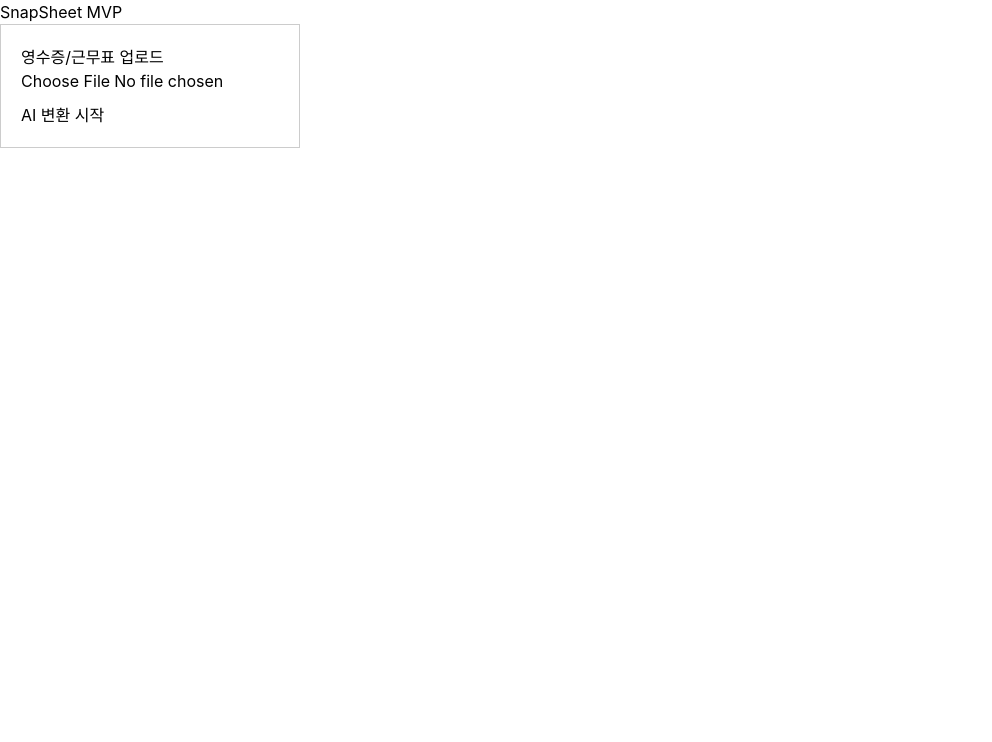
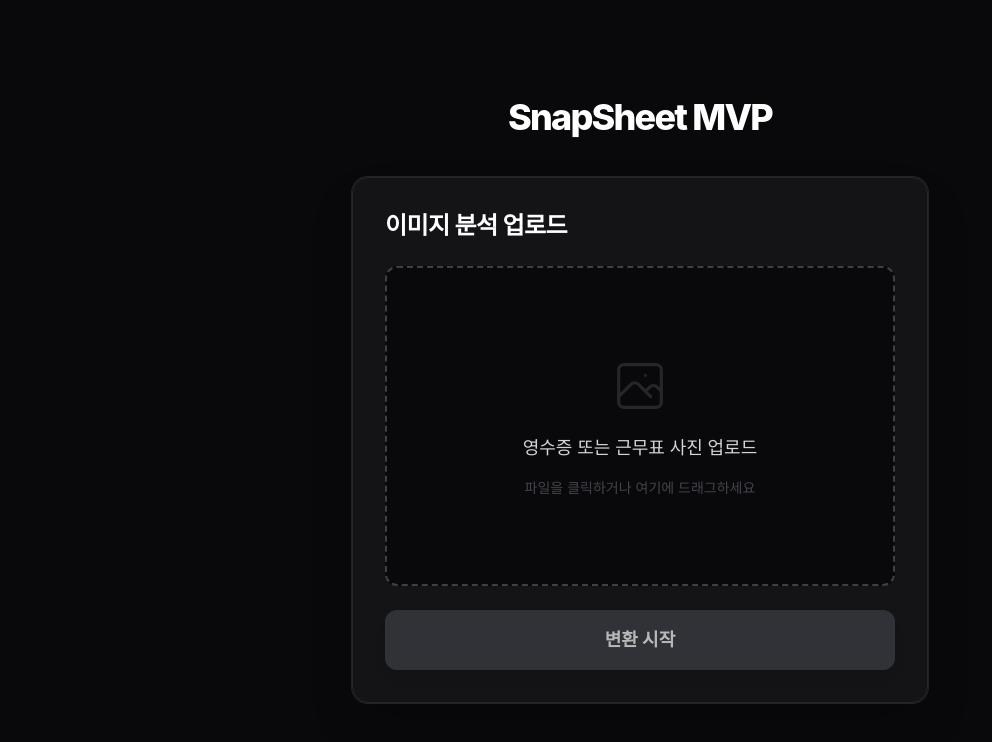
Before and after one commit to kimyeongbin-dev/SnapSheet, a React (Vite) app in the folder client/: page / in a window 1280 px wide. Shown: the top 742 px of the page, without its empty margins (0-992 px from the left). Built offline with nearby package versions, Linux system fonts and the light colour scheme.

Commit message:
feat: 다크 테마 적용 및 이미지 삭제 기능 구현
- App: 화면 중앙 정렬 및 다크 모드 배경 적용
- ImageUpload: 삭제 버튼(X) 추가 및 세련된 카드 레이아웃 고도화

```diff
--- a/client/src/App.tsx
+++ b/client/src/App.tsx
@@ -1,12 +1,17 @@
-import ImageUpload from './components/ImageUpload'
+import ImageUpload from './components/ImageUpload';
 
 function App() {
   return (
-    <div className="App">
-      <h1>SnapSheet MVP</h1>
+    // min-h-screen: 최소 높이를 화면 전체로 설정
+    // flex, items-center, justify-center: 자식 컴포넌트(ImageUpload)를 정중앙 배치
+    // bg-zinc-950: 세련된 다크 모드 배경색
+    <div className="min-h-screen flex flex-col items-center justify-center bg-zinc-950 p-6">
+      <h1 className="text-4xl font-extrabold text-white tracking-tighter mb-10">
+        SnapSheet MVP
+      </h1>
       <ImageUpload />
     </div>
-  )
+  );
 }
 
-export default App
+export default App;
--- a/client/src/components/ImageUpload.tsx
+++ b/client/src/components/ImageUpload.tsx
@@ -1,62 +1,157 @@
-import React, { useState } from 'react';
+import React, { useState, useRef, useEffect } from 'react';
 
 export default function ImageUpload() {
-  // 상태 관리 (카멜 케이스)
   const [selectedFile, setSelectedFile] = useState<File | null>(null);
-  const [isUploading, setIsUploading] = useState<boolean>(false);
+  const [previewUrl, setPreviewUrl] = useState<string | null>(null);
+  const [isProcessing, setIsProcessing] = useState<boolean>(false);
+  const [isDragActive, setIsDragActive] = useState<boolean>(false);
+  const fileInputRef = useRef<HTMLInputElement>(null);
 
-  // 파일 선택 이벤트 처리 (handle 접두사)
-  const handleFileChange = (event: React.ChangeEvent<HTMLInputElement>) => {
-    if (event.target.files && event.target.files.length > 0) {
-      setSelectedFile(event.target.files[0]);
+  // 미리보기 URL 메모리 누수 방지 (cleanup)
+  useEffect(() => {
+    return () => {
+      if (previewUrl) {
+        URL.revokeObjectURL(previewUrl);
+      }
+    };
+  }, [previewUrl]);
+
+  // 파일 선택/드롭 처리 함수
+  const processFile = (file: File) => {
+    if (file && file.type.startsWith('image/')) {
+      setSelectedFile(file);
+      const newUrl = URL.createObjectURL(file);
+      setPreviewUrl(newUrl);
+    } else if (file) {
+      alert("이미지 파일만 업로드할 수 있습니다.");
     }
   };
 
-  // 서버로 업로드 이벤트 처리 (handle 접두사)
+  const handleFileChange = (event: React.ChangeEvent<HTMLInputElement>) => {
+    const file = event.target.files?.[0];
+    if (file) processFile(file);
+  };
+
   const handleUploadSubmit = async () => {
-    if (!selectedFile) {
-      alert("이미지를 먼저 선택해주세요.");
-      return;
-    }
+    if (!selectedFile) return alert("이미지를 먼저 선택해주세요.");
 
-    setIsUploading(true);
+    setIsProcessing(true);
     const formData = new FormData();
-    formData.append("file", selectedFile); // 백엔드에서 받을 파라미터 이름과 동일해야 함
+    formData.append("file", selectedFile);
 
     try {
-      // 백엔드 API 호출
       const response = await fetch("http://localhost:8000/api/upload", {
         method: "POST",
         body: formData,
       });
-
       const data = await response.json();
-      console.log("서버 응답:", data);
-      alert("업로드 성공: " + data.message);
-
+      alert("분석 완료: " + data.message);
     } catch (error) {
-      console.error("업로드 실패:", error);
-      alert("서버와 통신 중 에러가 발생했습니다.");
+      alert("서버 연결 실패. 백엔드를 확인하세요.");
     } finally {
-      setIsUploading(false);
+      setIsProcessing(false);
     }
   };
 
+  // 삭제 기능 함수 (X 버튼 클릭 시 호출)
+  const handleDeleteFile = (e: React.MouseEvent) => {
+    e.stopPropagation(); // 카드 클릭 이벤트 전파 방지
+    setSelectedFile(null);
+    setPreviewUrl(null);
+    if (fileInputRef.current) {
+      fileInputRef.current.value = ""; // Input 값 초기화
+    }
+  };
+
+  // 드래그 앤 드롭 핸들러
+  const handleDragOver = (e: React.DragEvent) => {
+    e.preventDefault();
+    setIsDragActive(true);
+  };
+
+  const handleDragLeave = (e: React.DragEvent) => {
+    e.preventDefault();
+    setIsDragActive(false);
+  };
+
+  const handleDrop = (e: React.DragEvent) => {
+    e.preventDefault();
+    setIsDragActive(false);
+    const file = e.dataTransfer.files?.[0];
+    if (file) processFile(file);
+  };
+
   return (
-    <div style={{ padding: '20px', border: '1px solid #ccc', width: '300px' }}>
-      <h3>영수증/근무표 업로드</h3>
-      <input
-        type="file"
-        accept="image/png, image/jpeg, image/jpg"
-        onChange={handleFileChange}
-      />
+    // backdrop-blur, ring-1: 세련된 카드 디자인 요소
+    <div className="w-full max-w-xl p-8 bg-zinc-900/80 backdrop-blur-lg rounded-2xl shadow-2xl border border-zinc-800 ring-1 ring-zinc-700/50">
+      <h2 className="text-2xl font-bold text-white tracking-tight mb-6">이미지 분석 업로드</h2>
+
+      {/* 업로드/미리보기 영역 */}
+      <div
+        className={`relative group w-full h-80 bg-zinc-950 border-2 border-dashed rounded-xl overflow-hidden flex flex-col items-center justify-center mb-6 cursor-pointer transition-all
+          ${isDragActive ? 'border-sky-500 bg-sky-950/20' : previewUrl ? 'border-zinc-700' : 'border-zinc-700 hover:border-zinc-500'}`}
+        onClick={() => fileInputRef.current?.click()}
+        onDragOver={handleDragOver}
+        onDragLeave={handleDragLeave}
+        onDrop={handleDrop}
+      >
+        {previewUrl ? (
+          <>
+            <img src={previewUrl} alt="Preview" className="w-full h-full object-cover transition-transform group-hover:scale-105 duration-300" />
+
+            {/* 세련된 삭제 버튼 (X) */}
+            <button
+              onClick={handleDeleteFile}
+              disabled={isProcessing}
+              className={`absolute top-3 right-3 p-1.5 rounded-full text-white transition-opacity shadow-md
+                ${isProcessing ? 'bg-zinc-700 cursor-not-allowed opacity-100' : 'bg-red-600 hover:bg-red-700 opacity-0 group-hover:opacity-100'}`}
+            >
+              <svg className="w-5 h-5" fill="none" stroke="currentColor" viewBox="0 0 24 24">
+                <path strokeLinecap="round" strokeLinejoin="round" strokeWidth="2.5" d="M6 18L18 6M6 6l12 12"></path>
+              </svg>
+            </button>
+          </>
+        ) : (
+          <div className="text-center text-zinc-600 flex flex-col items-center gap-4 p-4">
+            <svg className="w-16 h-16 opacity-40" fill="none" stroke="currentColor" viewBox="0 0 24 24">
+              <path strokeLinecap="round" strokeLinejoin="round" strokeWidth="1.2" d="M4 16l4.586-4.586a2 2 0 012.828 0L16 16m-2-2l1.586-1.586a2 2 0 012.828 0L20 14m-6-6h.01M6 20h12a2 2 0 002-2V6a2 2 0 00-2-2H6a2 2 0 00-2 2v12a2 2 0 002 2z"></path>
+            </svg>
+            <p className="text-lg font-medium text-zinc-300">영수증 또는 근무표 사진 업로드</p>
+            <p className="text-sm opacity-80">파일을 클릭하거나 여기에 드래그하세요</p>
+          </div>
+        )}
+        <input
+          type="file"
+          ref={fileInputRef}
+          onChange={handleFileChange}
+          className="hidden"
+          accept="image/*"
+        />
+      </div>
+
+      {/* 세련된 버튼 영역 */}
       <button
         onClick={handleUploadSubmit}
-        disabled={isUploading}
-        style={{ marginTop: '10px', display: 'block' }}
+        disabled={isProcessing || !selectedFile}
+        className={`w-full py-4 rounded-xl font-bold text-lg text-white transition-all flex items-center justify-center gap-3 active:scale-[0.98] shadow-lg
+          ${isProcessing || !selectedFile ? 'bg-zinc-700 cursor-not-allowed opacity-70' : 'bg-sky-600 hover:bg-sky-500 shadow-sky-500/20'}`}
       >
-        {isUploading ? "처리 중..." : "AI 변환 시작"}
+        {isProcessing ? (
+          <>
+            <svg className="animate-spin h-6 w-6 text-white" xmlns="http://www.w3.org/2000/svg" fill="none" viewBox="0 0 24 24">
+              <circle className="opacity-25" cx="12" cy="12" r="10" stroke="currentColor" strokeWidth="3"></circle>
+              <path className="opacity-75" fill="currentColor" d="M4 12a8 8 0 018-8V0C5.373 0 0 5.373 0 12h4zm2 5.291A7.962 7.962 0 014 12H0c0 3.042 1.135 5.824 3 7.938l3-2.647z"></path>
+            </svg>
+            <span>분석 중...</span>
+          </>
+        ) : (
+          "변환 시작"
+        )}
       </button>
+
+      {selectedFile && !isProcessing && (
+        <p className="text-sm text-zinc-600 mt-4 text-center font-mono truncate px-4">파일명: {selectedFile.name}</p>
+      )}
     </div>
   );
 }
```
